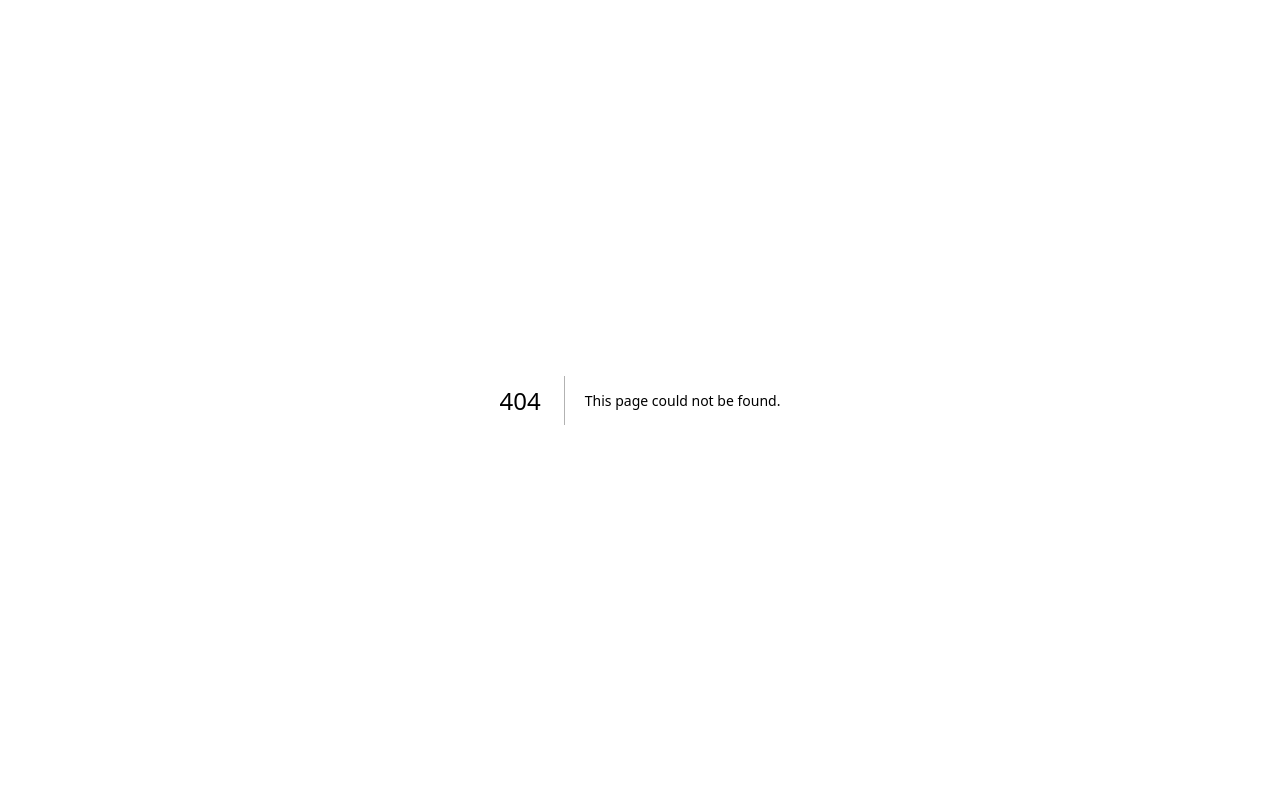
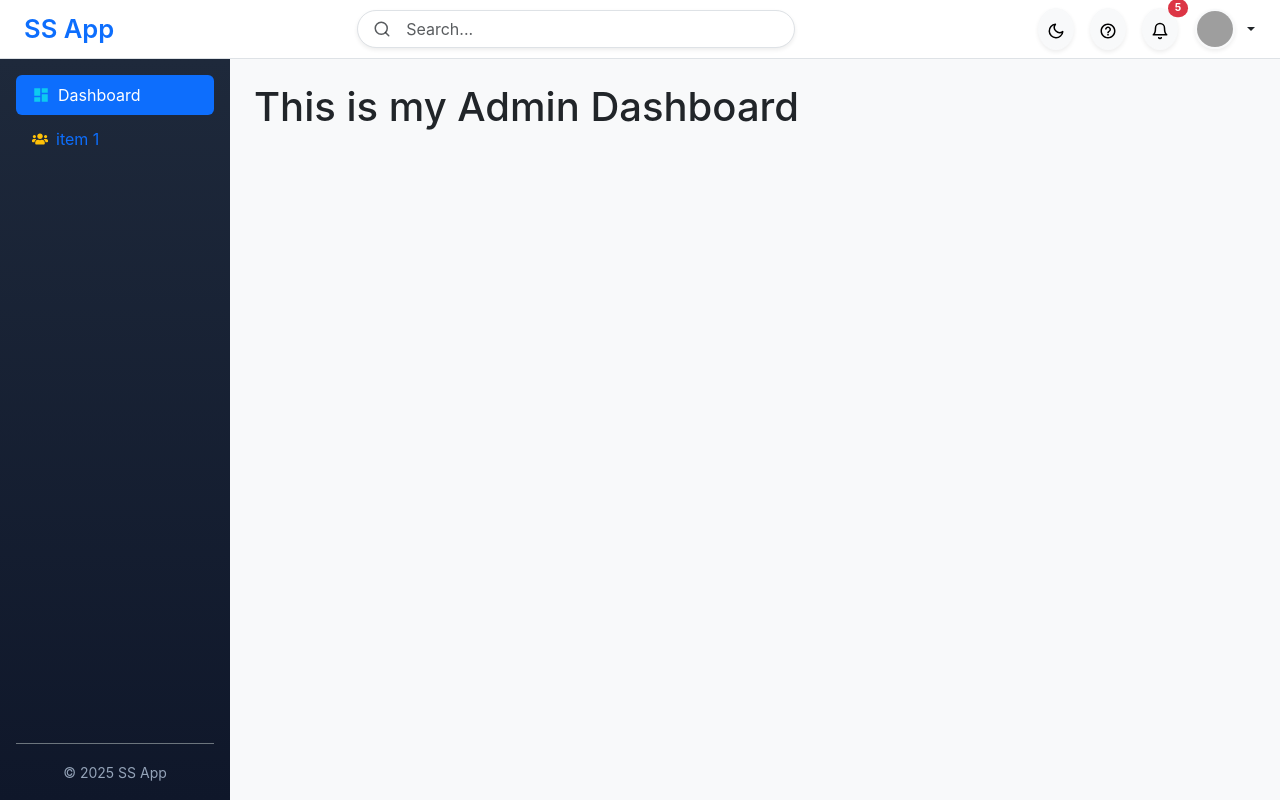
Before and after one commit to anilsahda/ssui, a Next.js app: page /student in a window 1280 px wide. Before the commit this address had no page. Built offline with nearby package versions, Linux system fonts and the light colour scheme; grey boxes are pictures that could not be loaded.

Commit message:
created ssmu's teacher and student dashboard page

```diff
--- /dev/null
+++ b/app/(student)/student/layout.tsx
@@ -0,0 +1,91 @@
+"use client";
+
+import Link from "next/link";
+import { MdDashboard, MdHelpOutline } from "react-icons/md";
+import { FaUsers, FaUserEdit, FaSignOutAlt, FaUserCog, FaUserShield } from "react-icons/fa";
+import { FiSearch, FiBell, FiMoon, FiUserCheck } from "react-icons/fi";
+import { useEffect } from "react";
+import "bootstrap/dist/css/bootstrap.min.css";
+
+export default function AdminLayout({ children }: { children: React.ReactNode }) {
+  useEffect(() => {
+    import("bootstrap/dist/js/bootstrap.bundle.min.js");
+  }, []);
+
+  return (
+    <div className="d-flex flex-column min-vh-100 bg-light" style={{ fontFamily: "Inter, sans-serif" }}>
+      <header className="d-flex justify-content-between align-items-center px-4 py-2 shadow-sm bg-white border-bottom">
+        <h1 className="m-0 text-primary" style={{ fontSize: "1.6rem", fontWeight: 600 }}>SS App</h1>
+        <div className="flex-grow-1 px-4 d-none d-md-block">
+          <div className="position-relative mx-auto" style={{ width: "50%" }}>
+            <FiSearch size={18} className="position-absolute top-50 start-0 translate-middle-y ms-3 text-muted" />
+            <input type="text" className="form-control rounded-pill ps-5 shadow-sm" placeholder="Search..." />
+          </div>
+        </div>
+
+        <div className="d-flex align-items-center gap-3">
+          <button className="btn btn-light rounded-circle shadow-sm p-2 action-btn"><FiMoon size={18} /></button>
+          <button className="btn btn-light rounded-circle shadow-sm p-2 action-btn"><MdHelpOutline size={18} /></button>
+          <div className="position-relative">
+            <button className="btn btn-light rounded-circle shadow-sm p-2 action-btn"><FiBell size={18} /></button>
+            <span className="position-absolute top-0 start-100 translate-middle badge rounded-pill bg-danger" style={{ fontSize: "0.65rem" }}>5</span>
+          </div>
+
+          <div className="dropdown">
+            <button id="dropdownUser" className="btn p-0 d-flex align-items-center gap-2 dropdown-toggle" data-bs-toggle="dropdown" aria-expanded="false" type="button">
+              <img src="https://ui-avatars.com/api/?name=Admin+User&background=0d6efd&color=fff&rounded=true" alt="profile" className="rounded-circle shadow-sm border border-2 border-light" width="40" height="40" />
+            </button>
+
+            <ul className="dropdown-menu dropdown-menu-end shadow border-0 rounded-3 p-0 overflow-hidden" aria-labelledby="dropdownUser" style={{ minWidth: "220px" }}>
+              <li className="bg-light p-3 border-bottom text-center">
+                <div className="fw-semibold">Admin User</div>
+                <small className="text-muted">Administrator</small>
+              </li>
+              <li>
+                <Link className="dropdown-item d-flex align-items-center gap-2 py-2" href="/admin/profile">
+                  <FaUserEdit /> Edit Profile
+                </Link>
+              </li>
+              <li>
+                <Link className="dropdown-item d-flex align-items-center gap-2 py-2" href="/admin/account">
+                  <FaUserCog /> Account Settings
+                </Link>
+              </li>
+              <li>
+                <hr className="dropdown-divider m-0" />
+              </li>
+              <li>
+                <a href="/" className="dropdown-item d-flex align-items-center gap-2 py-2 text-danger" type="button">
+                  <FaSignOutAlt /> Logout
+                </a>
+              </li>
+            </ul>
+          </div>
+        </div>
+      </header>
+
+      <div className="d-flex flex-grow-1">
+        <aside className="d-flex flex-column p-3 shadow-sm" style={{ width: 230, background: "linear-gradient(180deg, #1e293b, #0f172a)", color: "#f1f5f9" }}>
+          <nav>
+            <ul className="nav nav-pills flex-column gap-1">
+              <li>
+                <Link href="/student" className="nav-link d-flex align-items-center gap-2 sidebar-link active">
+                  <MdDashboard size={18} className="text-info" /> Dashboard
+                </Link>
+              </li>
+              <li>
+                <Link href="/student/item1" className="nav-link d-flex align-items-center gap-2 sidebar-link">
+                  <FaUsers size={16} className="text-warning" /> item 1
+                </Link>
+              </li>
+            </ul>
+          </nav>
+          <div className="mt-auto pt-3 border-top border-secondary text-center">
+            <small style={{ color: "#94a3b8" }}>© 2025 SS App</small>
+          </div>
+        </aside>
+        <main className="flex-grow-1 p-4 bg-light">{children}</main>
+      </div>
+    </div>
+  );
+}
--- /dev/null
+++ b/app/(student)/student/page.tsx
@@ -0,0 +1,11 @@
+import React from 'react'
+
+function page() {
+  return (
+    <div>
+      <h1>This is my Admin Dashboard</h1>
+    </div>
+  )
+}
+
+export default page
--- a/next.config.ts
+++ b/next.config.ts
@@ -1,18 +1,10 @@
-import type { NextConfig } from "next";
-
-const nextConfig: NextConfig = {
+// next.config.js
+/** @type {import('next').NextConfig} */
+const nextConfig = {
   reactStrictMode: true,
-  swcMinify: true,
-
-  eslint: {
-    ignoreDuringBuilds: true,
-  },
-  typescript: {
-    ignoreBuildErrors: true,
-  },
   images: {
-    unoptimized: true,
+    domains: ['example.com'],
   },
 };
 
-export default nextConfig;
+module.exports = nextConfig;
```
Also changed, not shown: app/(teacher)/teacher/layout.tsx (added, +91 -0 lines), app/(teacher)/teacher/page.tsx (added, +11 -0 lines).
